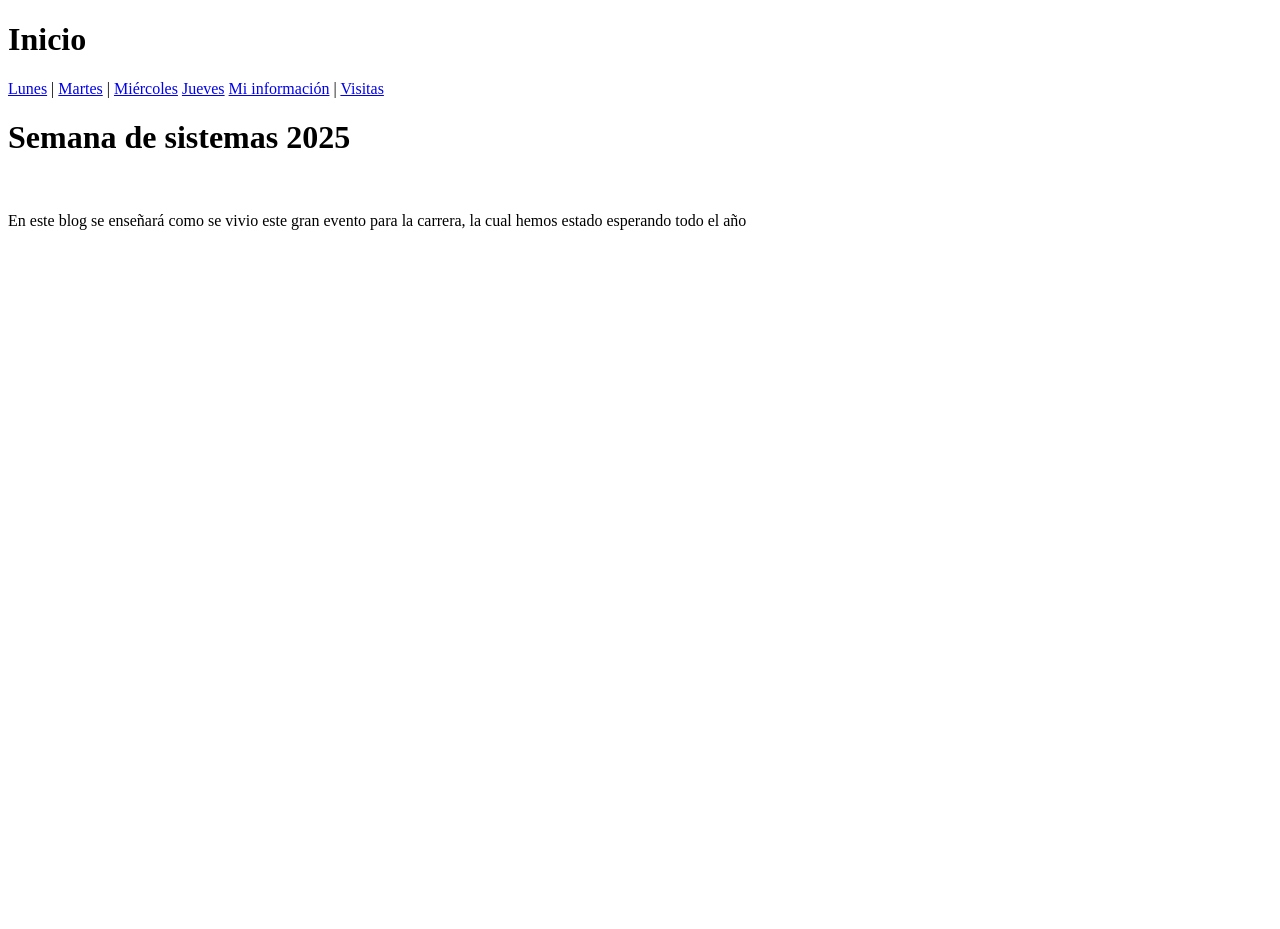
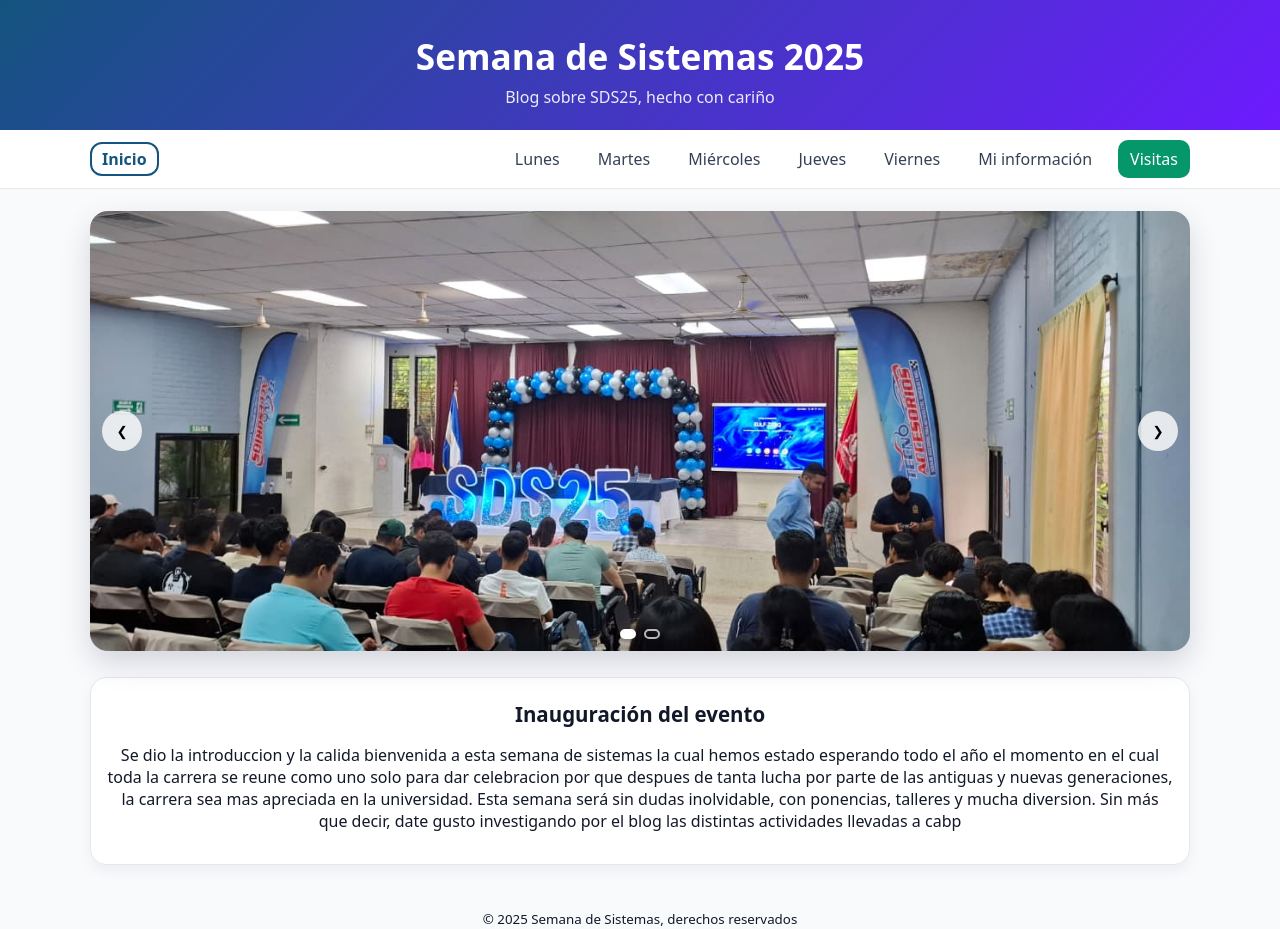
Before and after one commit to XxAlexX003/Blog_TPI, a PHP site: page / in a window 1280 px wide. Before the commit the page ends 230 px from the top, so only its background shows below. Run offline with PHP 8.4, Linux system fonts and the light colour scheme.

Commit message:
Subiendo el inicio, css y js basico para el proyecto +  la db funciona y almacena registros

```diff
--- a/MVC/app/controllers/ViewversController.php
+++ b/MVC/app/controllers/ViewversController.php
@@ -6,8 +6,7 @@ final class ViewversController {
         $success = $_GET['success'] ?? null;
         $error   = $_GET['error']   ?? null;
 
-        // Ajuste de ruta: desde app/controllers a app/views
-        require __DIR__ . '/../views/Visita.php';
+        require __DIR__ . '/../views/visita.php';
     }
 
     public function store(): void {
--- a/MVC/app/views/inicio.php
+++ b/MVC/app/views/inicio.php
@@ -1,28 +1,80 @@
 <!DOCTYPE html>
-<html lang="en">
+<html lang="es">
 <head>
-    <meta charset="UTF-8">
-    <meta name="viewport" content="width=device-width, initial-scale=1.0">
-    <title>Document</title>
+  <meta charset="utf-8">
+  <title>Blog SDS25</title>
+  <meta name="viewport" content="width=device-width, initial-scale=1">
+  <link rel="stylesheet" href="css/style.css">
 </head>
+<body>
 
-        <body>
+  <header class="site-header">
+    <div class="container">
+      <h1 class="site-title">Semana de Sistemas 2025</h1>
+      <p class="site-subtitle">Blog sobre SDS25, hecho con cariño</p>
+    </div>
+  </header>
 
-        <h1>Inicio</h1>
-        <nav>
-            <a href="?r=lunes">Lunes</a> |
-            <a href="?r=martes">Martes</a> |
-            <a href="?r=miercoles">Miércoles</a>
-            <a href="?r=jueves">Jueves</a>
-            <a href="?r=miInfo">Mi información</a> |
-            <a href="?r=visita">Visitas</a>
-        </nav>
+  <nav class="site-nav">
+    <div class="container nav-inner">
+      <a href="?r=inicio" class="nav-logo">Inicio</a>
+      <ul class="nav-links">
+        <li><a href="?r=lunes">Lunes</a></li>
+        <li><a href="?r=martes">Martes</a></li>
+        <li><a href="?r=miercoles">Miércoles</a></li>
+        <li><a href="?r=jueves">Jueves</a></li>
+        <li><a href="?r=viernes">Viernes</a></li>
+        <li><a href="?r=miInfo">Mi información</a></li>
+        <li><a href="?r=visita" class="btn-cta">Visitas</a></li>
+      </ul>
+      <button class="nav-toggle" aria-label="Abrir menú">&#9776;</button>
+    </div>
+  </nav>
+
+  <main class="site-main">
+    <div class="container">
+
+      <section class="hero">
+        <div class="carousel" aria-label="Galería de fotos">
+          <div class="carousel-track">
+
+            <div class="slide current"><img src="images/foto1.jpg" alt="Foto 1"></div>
+            <div class="slide current"><img src="images/foto2.jpg" alt="Foto 2"></div>
+
+          </div>
+
+          <button class="control prev" aria-label="Anterior">❮</button>
+          <button class="control next" aria-label="Siguiente">❯</button>
+
+          <div class="indicators" role="tablist" aria-label="Diapositivas">
+            <button class="dot current" aria-label="Ir a la 1" aria-selected="true"></button>
+            <button class="dot" aria-label="Ir a la 2"></button>
+
+          </div>
+        </div>
+      </section>
+
+            <section class="cards cards--single">
+            <article class="card card--xl">
+                <h3>Inauguración del evento</h3>
+                <p>Se dio la introduccion y la calida bienvenida a esta semana de sistemas la cual hemos estado esperando todo el año
+                    el momento en el cual toda la carrera se reune como uno solo para dar celebracion por que despues de tanta lucha por parte de
+                    las antiguas y nuevas generaciones, la carrera sea mas apreciada en la universidad. Esta semana será sin dudas inolvidable,
+                    con ponencias, talleres y mucha diversion. Sin más que decir, date gusto investigando por el blog las distintas actividades llevadas a cabp
+                </p>
+            </article>
+            </section>
 
 
-        <h1>Semana de sistemas 2025</h1><br>
-        <p>En este blog se enseñará como se vivio este gran evento para la carrera, la cual hemos estado esperando todo el año</p>
+    </div>
+  </main>
 
+  <footer class="site-footer">
+    <div class="container">
+      <small>© 2025 Semana de Sistemas, derechos reservados</small>
+    </div>
+  </footer>
 
-        </body>
-
+  <script src="js/carrusel.js"></script>
+</body>
 </html>
--- a/MVC/app/views/visita.php
+++ b/MVC/app/views/visita.php
@@ -9,14 +9,14 @@
   <h1>Registrar visita</h1>
 
   <?php if (!empty($success)): ?>
-    <p style="color:green;">✅ <?= htmlspecialchars($success) ?></p>
+    <p style="color:green;"><?= htmlspecialchars($success) ?></p>
   <?php endif; ?>
 
   <?php if (!empty($error)): ?>
-    <p style="color:red;">❌ <?= htmlspecialchars($error) ?></p>
+    <p style="color:red;"><?= htmlspecialchars($error) ?></p>
   <?php endif; ?>
 
-  <form method="post" action="?r=visitas" autocomplete="off">
+  <form method="post" action="?r=visita" autocomplete="off">
     <div>
       <label>Nombre*:
         <input type="text" name="nombre" required>
--- /dev/null
+++ b/MVC/public/css/style.css
@@ -0,0 +1,153 @@
+* { box-sizing: border-box; }
+html, body { height: 100%; }
+body {
+  margin: 0;
+  font-family: system-ui, -apple-system, "Segoe UI", Roboto, Inter, Arial, sans-serif;
+  color: #111827;
+  background: #f8fafc;
+}
+
+:root{
+  --blue-600:#2563eb;
+  --blue-700:#14547f;
+  --violet-600:#6e1bff;
+  --emerald-600:#059669;
+  --emerald-700:#047857;
+  --slate-900:#0f172a;
+  --slate-700:#334155;
+  --slate-100:#f1f5f9;
+  --white:#ffffff;
+}
+
+.container{ width:min(1100px, 92%); margin-inline:auto; }
+
+.site-header{
+  background: linear-gradient(135deg, var(--blue-700), var(--violet-600));
+  color: var(--white);
+  padding: 32px 0 22px;
+    text-align: center;
+
+}
+.site-title{
+ margin:0 0 6px 0;
+ font-size: clamp(1.6rem, 3vw, 2.2rem);
+}
+
+.site-subtitle{
+    margin:0; opacity:.9;
+ }
+
+.site-nav{
+  background: var(--white);
+  border-bottom: 1px solid #e5e7eb;
+  position: sticky; top: 0; z-index: 50;
+}
+.nav-inner{ display:flex; align-items:center; gap:16px; padding: 10px 0; }
+.nav-logo{
+  font-weight: 700; color: var(--blue-700); text-decoration:none;
+  border:2px solid var(--blue-700); padding:4px 10px; border-radius:12px;
+}
+.nav-links{
+  list-style:none; display:flex; gap: 14px; margin:0 0 0 auto; padding:0;
+}
+.nav-links a{
+  display:inline-block; text-decoration:none; color: var(--slate-700);
+  padding:8px 12px; border-radius:10px; transition: .2s ease;
+}
+.nav-links a:hover{ background: var(--slate-100); color: var(--slate-900); }
+.btn-cta{
+  background: var(--emerald-600); color: var(--white) !important;
+}
+.btn-cta:hover{ background: var(--emerald-700); }
+
+.nav-toggle{ display:none; font-size:24px; background:none; border:none; }
+
+.site-main{ padding: 22px 0 42px; }
+
+.hero{ margin-bottom: 26px; }
+.carousel{
+  position: relative;
+  overflow: hidden;
+  border-radius: 18px;
+  box-shadow: 0 12px 30px rgba(10, 10, 40, .15);
+}
+
+.carousel-track{ display:flex; transition: transform .6s ease; }
+
+.slide{
+  position: relative;
+  min-width: 100%;
+  height: clamp(320px, 55vh, 520px);
+}
+
+.slide img{
+  position: absolute;
+  inset: 0;
+  width: 100%;
+  height: 100%;
+  object-fit: cover;
+  object-position: center;
+  display: block;
+}
+
+.control{
+  position:absolute; top:50%; transform: translateY(-50%);
+  background: rgba(255,255,255,.8); border:none; width:40px; height:40px;
+  border-radius: 999px; cursor:pointer; display:grid; place-items:center;
+}
+.control:hover{ background: var(--white); }
+.prev{ left:12px; }
+.next{ right:12px; }
+
+.indicators{
+  position:absolute; left:50%; transform: translateX(-50%);
+  bottom:12px; display:flex; gap:8px;
+}
+.dot{
+  width:10px; height:10px; border-radius:999px; border:2px solid #fff;
+  background: transparent; cursor:pointer; opacity:.7;
+}
+.dot.current{ background:#fff; opacity:1; }
+
+/* Cards en una sola columna */
+.cards {
+  display: grid;
+  gap: 16px;
+  grid-template-columns: 1fr;
+  margin-top: 18px;
+}
+
+/* Versión grande de la tarjeta de Inauguración */
+.card--xl{
+  padding: 24px 28px;
+  border-radius: 18px;
+  box-shadow: 0 16px 36px rgba(10,10,40,.10);
+  min-height: 180px;
+    text-align: center;
+}
+
+/* Un poco más de jerarquía visual */
+.card--xl h3{
+  font-size: clamp(1.1rem, 1.6vw, 1.4rem);
+  margin-bottom: 10px;
+}
+.card{
+  background: var(--white); border:1px solid #e5e7eb; border-radius:16px;
+  padding:16px; box-shadow: 0 6px 14px rgba(10,10,40,.05);
+}
+.card h3{ margin:6px 0 8px; }
+
+@media (max-width: 820px){
+  .cards{ grid-template-columns: 1fr; }
+  .slide{ height: 300px; }
+  .nav-toggle{ display:block; margin-left:auto; }
+  .nav-links{ display:none; }
+  .nav-inner.active .nav-links{
+    display:flex; position:absolute; top:60px; left:0; right:0;
+    background: var(--white); padding:10px; border-bottom:1px solid #e5e7eb;
+  }
+}
+
+.site-footer{
+    text-align: center;
+}
--- a/MVC/public/index.php
+++ b/MVC/public/index.php
@@ -1,15 +1,13 @@
 <?php
 declare(strict_types=1);
 
-// Rutas base
-$ROOT = dirname(__DIR__); // .../PRÁCTICA-PREBLOG
+$ROOT = dirname(__DIR__);
 $PATHS = [
     $ROOT . '/app/controllers',
     $ROOT . '/app/models',
     $ROOT . '/lib',
 ];
 
-// Autocarga
 spl_autoload_register(function ($class) use ($PATHS) {
     foreach ($PATHS as $dir) {
         $file = $dir . '/' . $class . '.php';
```
Also changed, not shown: MVC/public/js/carrusel.js (added, +42 -0 lines), MVC/public/images/foto1.jpg (added), MVC/public/images/foto2.jpg (added).
